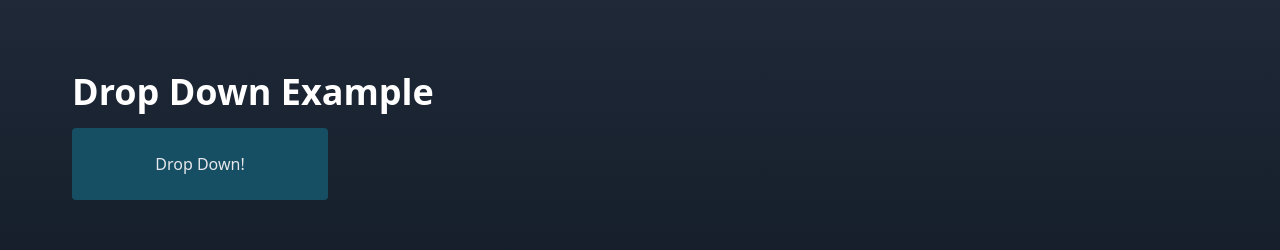
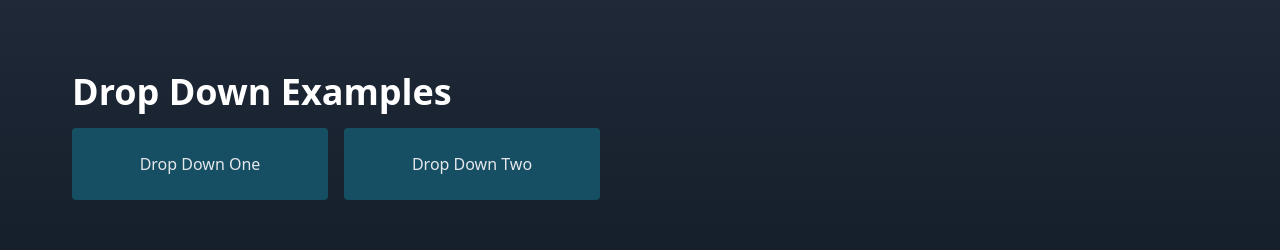
Before and after one commit to gamemann/My-React-Playground, a React (Create React App) app: page / in a window 1280 px wide. Shown: the top 250 px of the page. Built offline with nearby package versions, Linux system fonts and the light colour scheme.

Commit message:
Improve drop down and add more examples.

```diff
--- a/src/App.tsx
+++ b/src/App.tsx
@@ -1,13 +1,29 @@
 import SlideShow from './slideshow/slideshow';
 import Card from './card/card';
 import TopToBottom from './dropdown/animate/TopToBottom';
+
+// Generate drop down items.
+const dropDownItems: JSX.Element[] = [];
+
+Array.from({ length: 10 }, (_, index) => {
+    dropDownItems.push(<>Item Number {index.toString()}</>)
+})
 
 function App() {
   return (
     <main>
         <div className="content-item">
-            <h1>Drop Down Example</h1>
-            <TopToBottom />
+            <h1>Drop Down Examples</h1>
+            <div className="flex flex-wrap gap-4">
+                <TopToBottom
+                    title={<>Drop Down One</>}
+                    items={dropDownItems}
+                />
+                <TopToBottom
+                    title={<>Drop Down Two</>}
+                    items={dropDownItems}
+                />
+            </div>
         </div>
         <div className="content-item">
             <h1>Slideshow Example</h1>
--- a/src/dropdown/animate/TopToBottom.tsx
+++ b/src/dropdown/animate/TopToBottom.tsx
@@ -2,7 +2,13 @@ import { useRef, useState } from "react";
 
 import "./TopToBottom.css";
 
-const TopToBottom: React.FC = () => {
+const TopToBottom: React.FC<{
+    title: JSX.Element,
+    items: JSX.Element[]
+}> = ({
+    title,
+    items
+}) => {
     const menu = useRef<HTMLUListElement | null>(null);
 
     const [menuOpen, setMenuOpen] = useState(false);
@@ -40,11 +46,18 @@ const TopToBottom: React.FC = () => {
 
                     setMenuOpen(!menuOpen);
                 }}
-            >Drop Down!</button>
+            >
+                {title}
+            </button>
             <div className="relative">
                 <ul ref={menu} className="dropdown-menu">
-                    <li>Action One</li>
-                    <li>Action Two</li>
+                    {items.map((item) => {
+                        return (
+                            <li>
+                                {item}
+                            </li>
+                        );
+                    })}
                 </ul>
             </div>
         </div>
```
